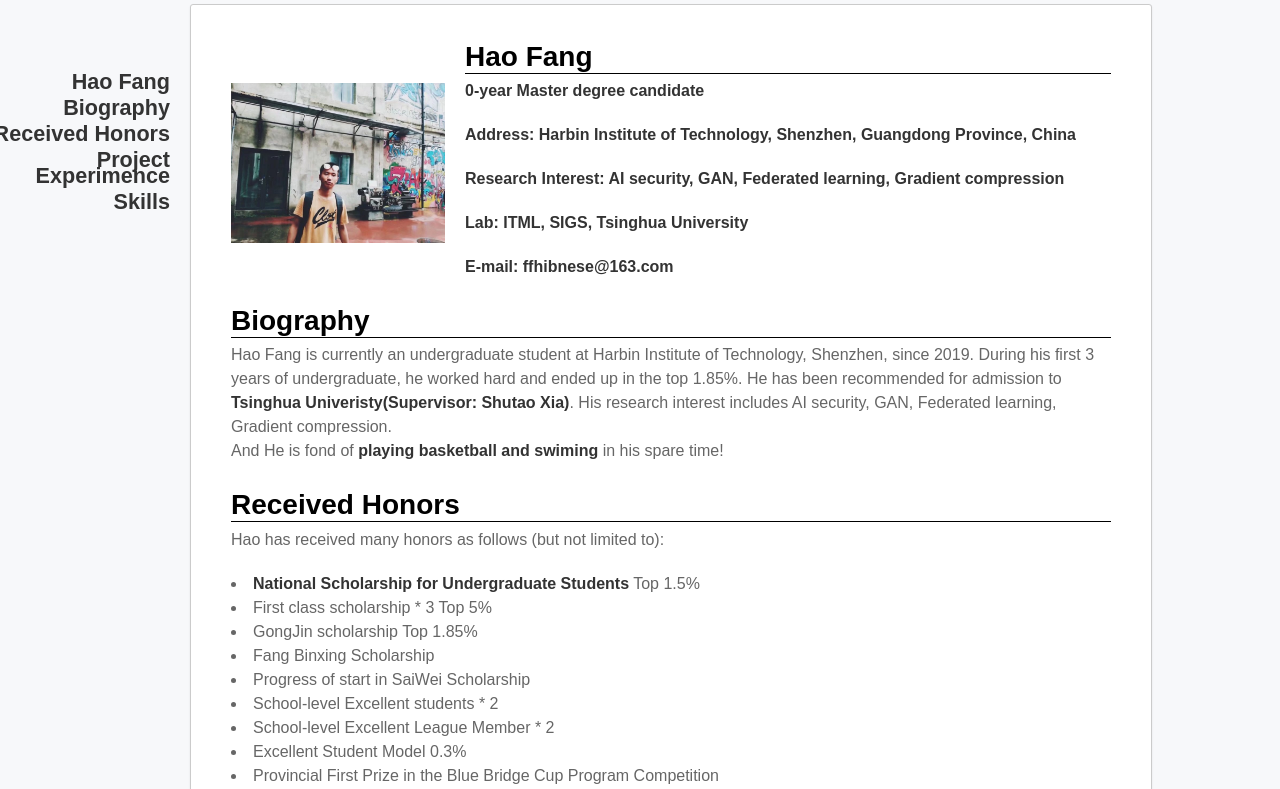
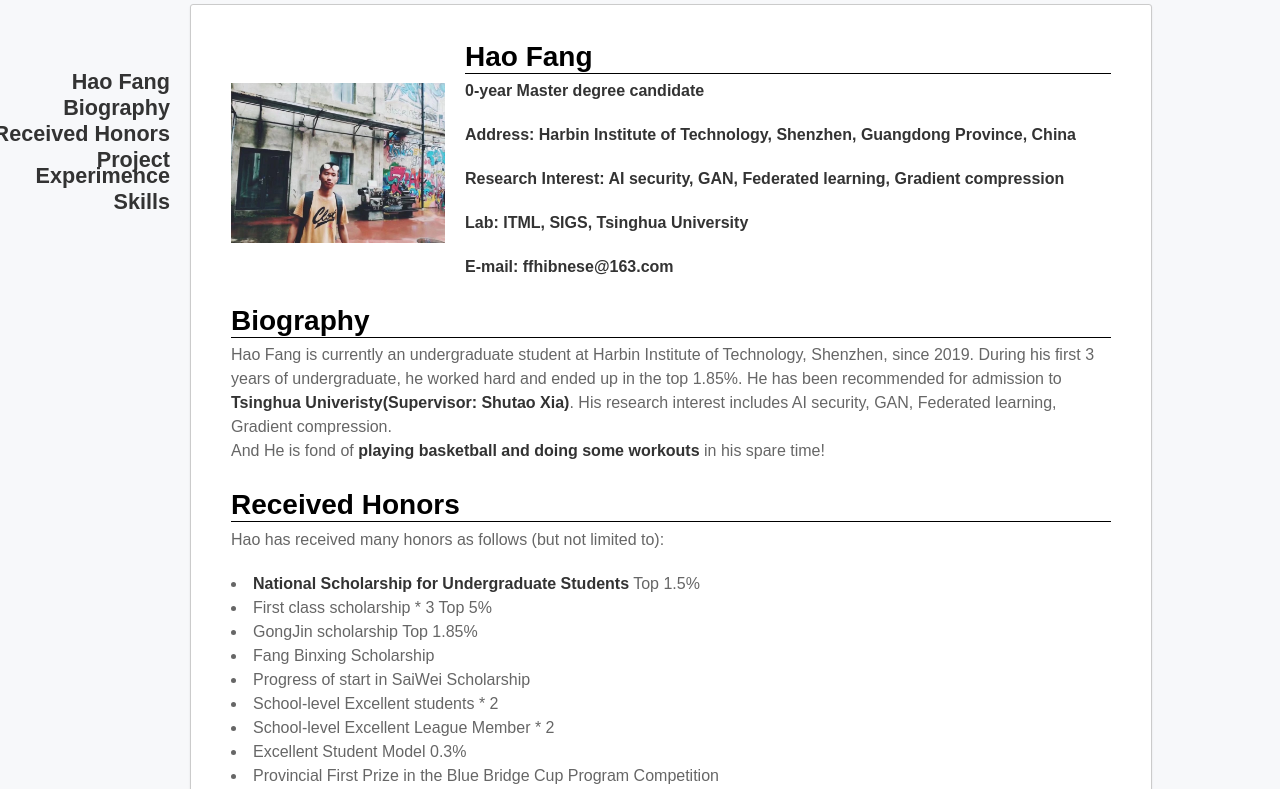
Before and after one commit to ffhibnese/ffhibnese.github.io, a Jekyll site: the page built from index.md, in a window 1280 px wide and 900 px high, cut to the strip 111-900 px from the top of the window. Built offline with Jekyll 4.4.1, drawn with Linux system fonts in a browser that asks for light colours; nearby versions of some CDN libraries; our own code applies the rules of GitHub Pages for plain Markdown files.

Commit message:
Update index.md

```diff
--- a/index.md
+++ b/index.md
@@ -21,7 +21,7 @@
     <td width="100%">
       <h2>Biography</h2>
 
-       <p>Hao Fang is currently an undergraduate student at Harbin Institute of Technology, Shenzhen, since 2019. During his first 3 years of undergraduate, he worked hard and ended up in the top 1.85%. He has been recommended for admission to <b>Tsinghua Univeristy(Supervisor: Shutao Xia)</b>. His research interest includes AI security, GAN, Federated learning, Gradient compression. <br>And He is fond of <b>playing basketball and swiming</b> in his spare time!</p>
+       <p>Hao Fang is currently an undergraduate student at Harbin Institute of Technology, Shenzhen, since 2019. During his first 3 years of undergraduate, he worked hard and ended up in the top 1.85%. He has been recommended for admission to <b>Tsinghua Univeristy(Supervisor: Shutao Xia)</b>. His research interest includes AI security, GAN, Federated learning, Gradient compression. <br>And He is fond of <b>playing basketball and doing some workouts</b> in his spare time!</p>
     </td>
   </tr>
 </table>
```
